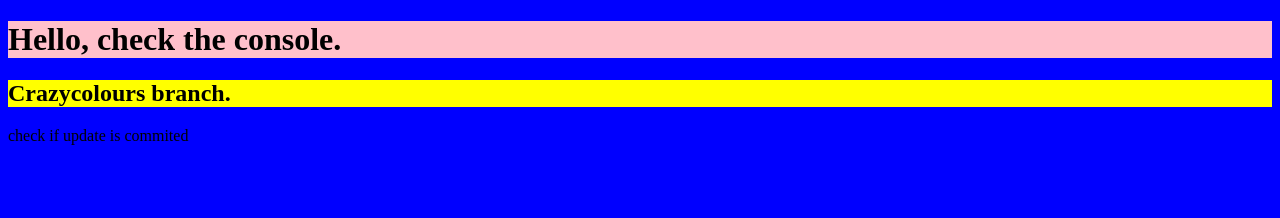
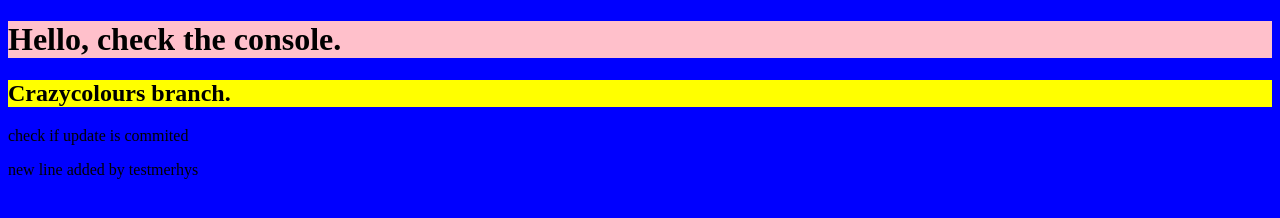
Before and after one commit to rhysmoggs/GitVideo, a plain HTML site: page index.html in a window 1280 px wide. Drawn offline with Linux system fonts and the light colour scheme.

Commit message:
add new paragraph as collaborator

```diff
--- a/index.html
+++ b/index.html
@@ -10,6 +10,7 @@
     <h1>Hello, check the console.</h1>
     <h2>Crazycolours branch.</h2>
     <p>check if update is commited</p>
+    <p>new line added by testmerhys</p>
     <script src="app.js"></script>
   </body>
 </html>
```
